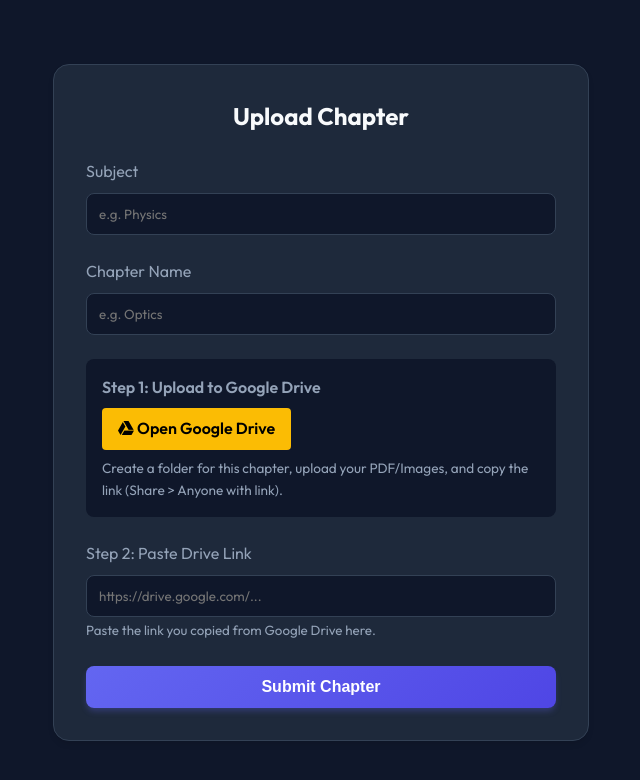
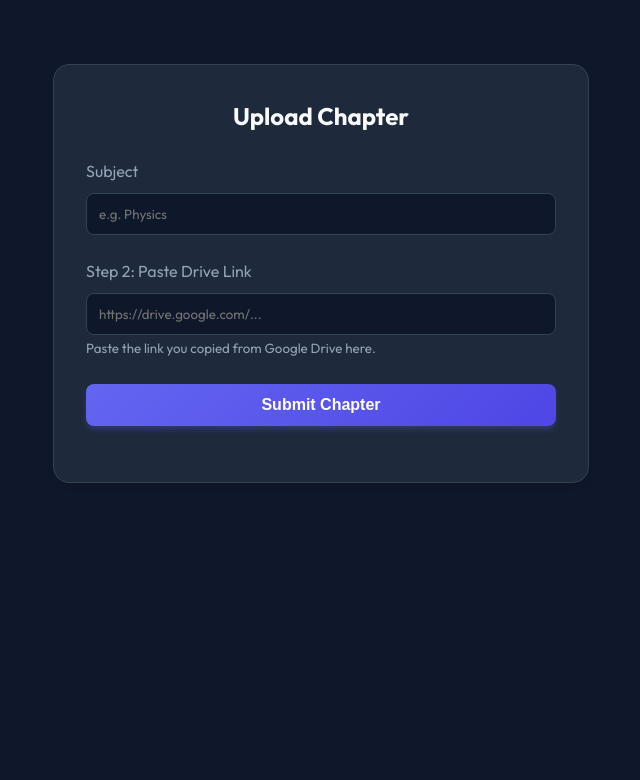
Before and after one commit to priyanshsrivastava749/Student-Dashboard, a Django app: page /submit-chapter/ in a window 1280 px wide. Shown: the top 780 px of the page, without its empty margins (319-959 px from the left). Run offline with Django 5.2, Linux system fonts and the light colour scheme; a user stored in the database is signed in.

Commit message:
Update chapter upload drive link

```diff
--- a/templates/dashboard/submit_chapter.html
+++ b/templates/dashboard/submit_chapter.html
@@ -15,25 +15,6 @@
             </div>
 
             <div class="form-group" style="margin-bottom: 1.5rem;">
-                <label for="{{ form.chapter_name.id_for_label }}">Chapter Name</label>
-                {{ form.chapter_name }}
-                {{ form.chapter_name.errors }}
-            </div>
-
-            <!-- Drive Upload Instructions -->
-            <div class="form-group"
-                style="margin-bottom: 1.5rem; background: var(--bg); padding: 1rem; border-radius: 0.5rem;">
-                <label style="display: block; margin-bottom: 0.5rem; font-weight: 600;">Step 1: Upload to Google
-                    Drive</label>
-                <a href="https://drive.google.com/drive/u/0/" target="_blank" class="btn"
-                    style="background-color: #fbbc04; color: #000; text-decoration: none; display: inline-block; padding: 0.5rem 1rem; border-radius: 0.25rem;">
-                    <i class="fab fa-google-drive"></i> Open Google Drive
-                </a>
-                <p style="font-size: 0.85rem; color: var(--text-muted); margin-top: 0.5rem;">
-                    Create a folder for this chapter, upload your PDF/Images, and copy the link (Share > Anyone with
-                    link).
-                </p>
-            </div>
 
                 <div class="form-group" style="margin-bottom: 1.5rem;">
                     <label for="{{ form.student_drive_link.id_for_label }}">Step 2: Paste Drive Link</label>
```
Lines whose indentation alone changed are shown as unchanged.
